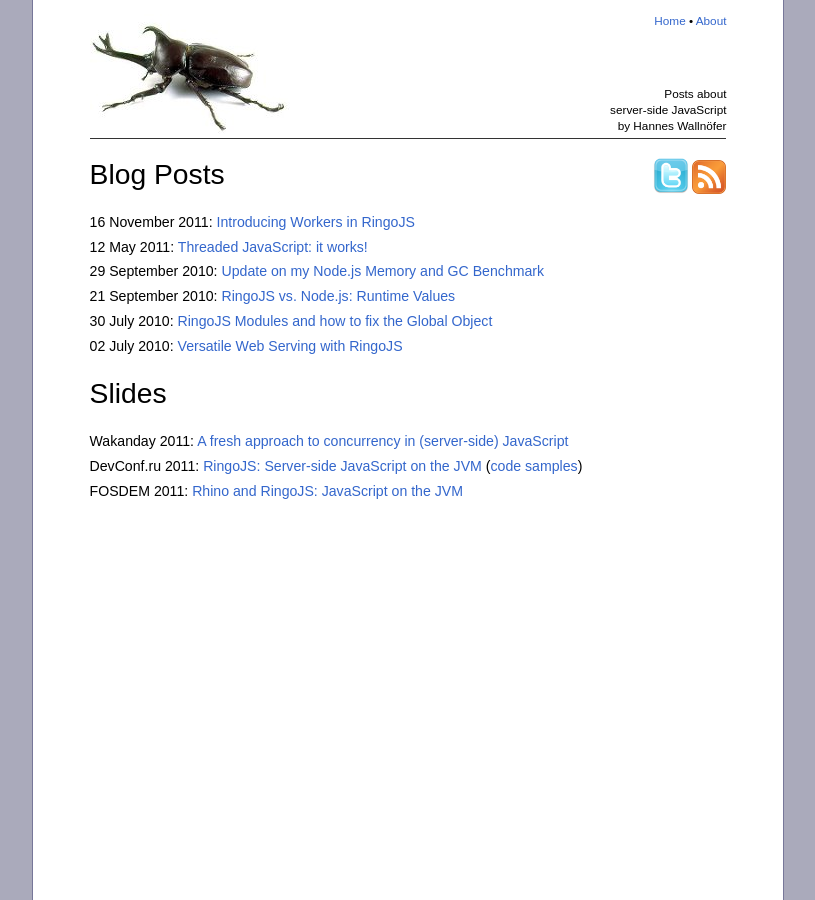
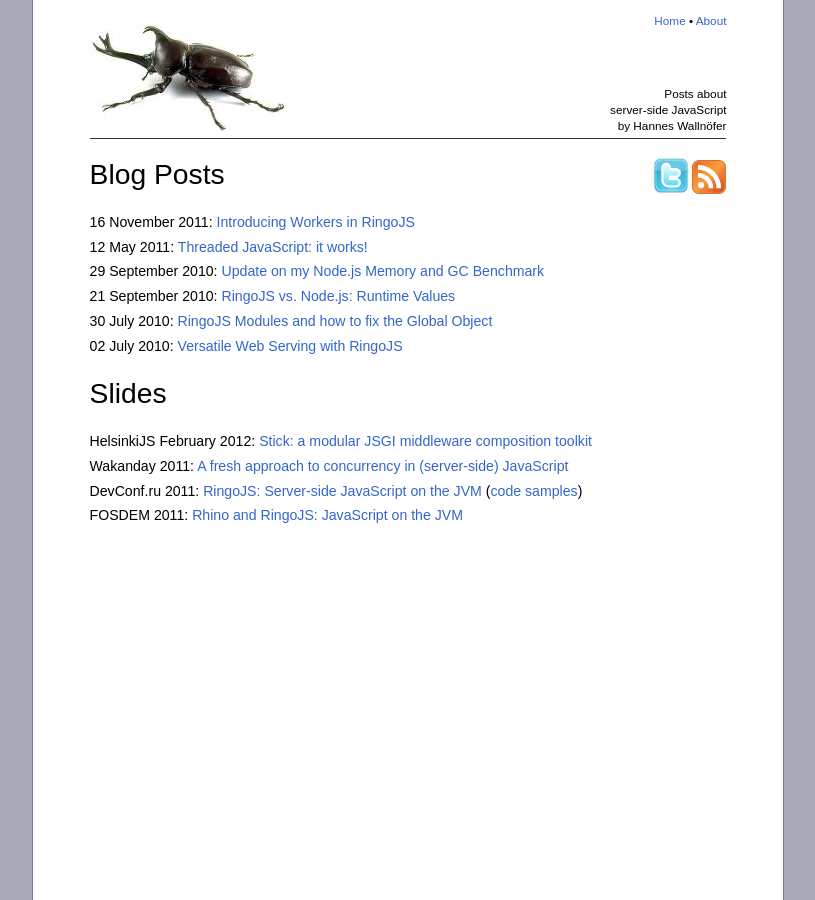
Before and after one commit to hns/hns.github.com, a Jekyll site: the page built from index.md, in a window 1280 px wide. Shown: the whole page, without its empty margins (232-1047 px from the left). Built offline with Jekyll 4.4.1, drawn with Linux system fonts in a browser that asks for light colours.

Commit message:
Add HelsinkiJS slides

```diff
--- a/index.md
+++ b/index.md
@@ -20,6 +20,9 @@ title: Home
 # Slides
 
 <ul class="toc">
+ <li>HelsinkiJS February 2012:
+    <a href="/slides/helsinkijs-stick.pdf">Stick: a modular JSGI middleware composition toolkit
+</a></li>
  <li>Wakanday 2011:
     <a href="/slides/wakanday.pdf">A fresh approach to concurrency in (server-side) JavaScript</a></li>
  <li>DevConf.ru 2011:
```
Also changed, not shown: 1 other file.
